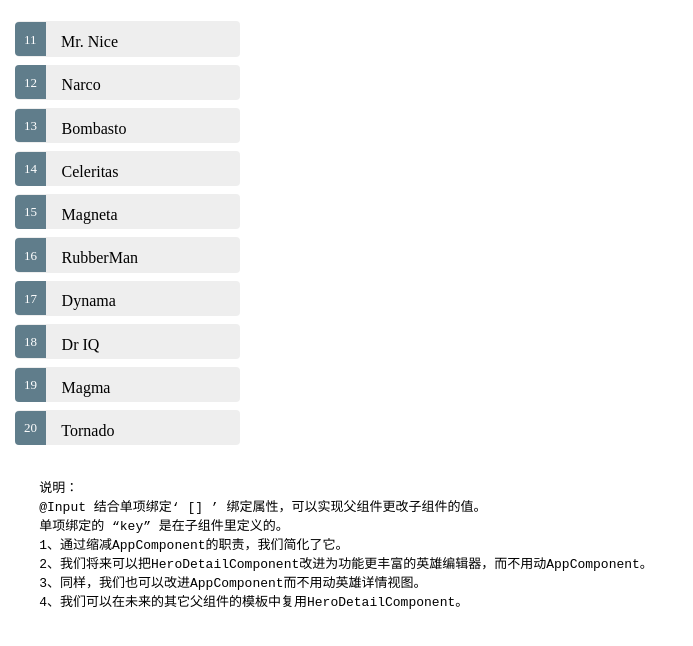
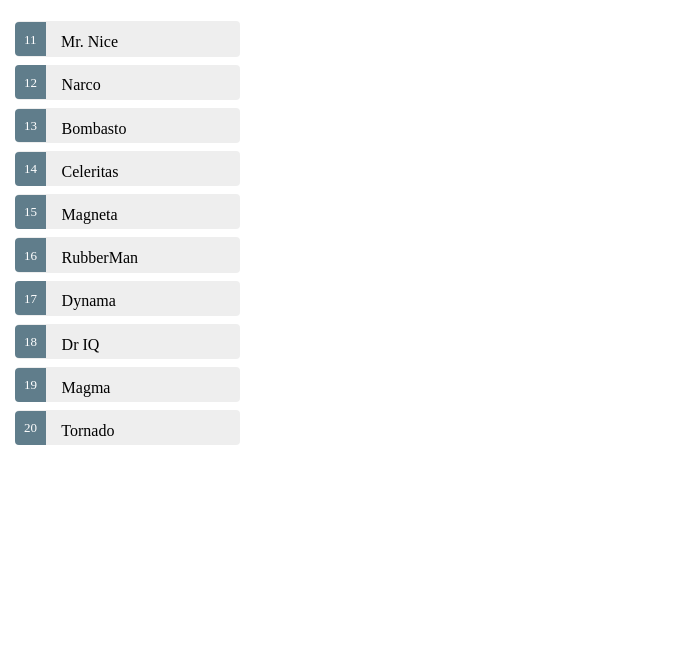
Before and after one commit to haschild/hero, an Angular app: page / in a window 1280 px wide. Shown: the top 646 px of the page, without its empty margins (0-693 px from the left). Built offline with nearby package versions, Linux system fonts and the light colour scheme.

Commit message:
修改readme说明

```diff
--- a/src/app/app.component.html
+++ b/src/app/app.component.html
@@ -6,14 +6,3 @@
         <span class="badge">{{hero.id}}</span> {{hero.name}}
     </li>
 </ul>
-
-
-<pre>
-    说明：
-    @Input 结合单项绑定‘ [] ’ 绑定属性，可以实现父组件更改子组件的值。
-    单项绑定的 “key” 是在子组件里定义的。
-    1、通过缩减AppComponent的职责，我们简化了它。
-    2、我们将来可以把HeroDetailComponent改进为功能更丰富的英雄编辑器，而不用动AppComponent。
-    3、同样，我们也可以改进AppComponent而不用动英雄详情视图。
-    4、我们可以在未来的其它父组件的模板中复用HeroDetailComponent。
-</pre>
```
Also changed, not shown: 1 other file (tests, documents, lock files or other folders).
